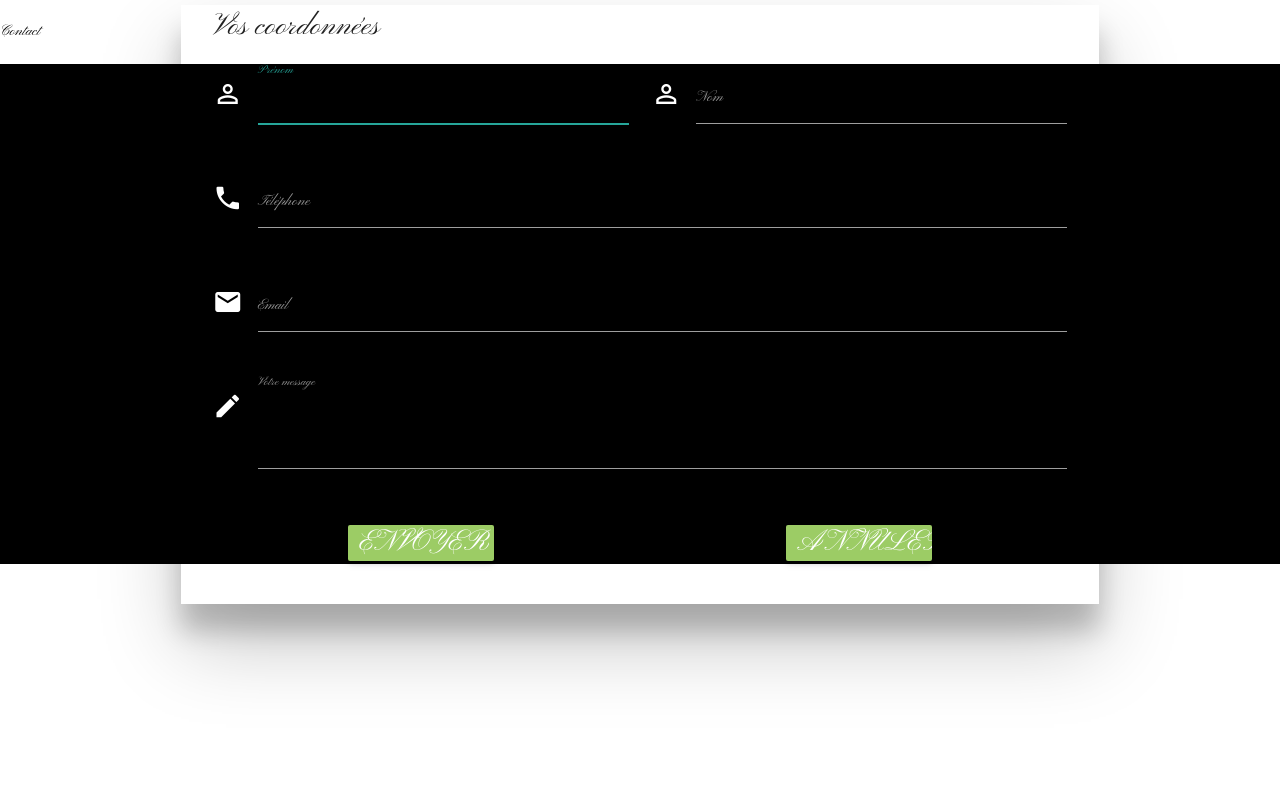
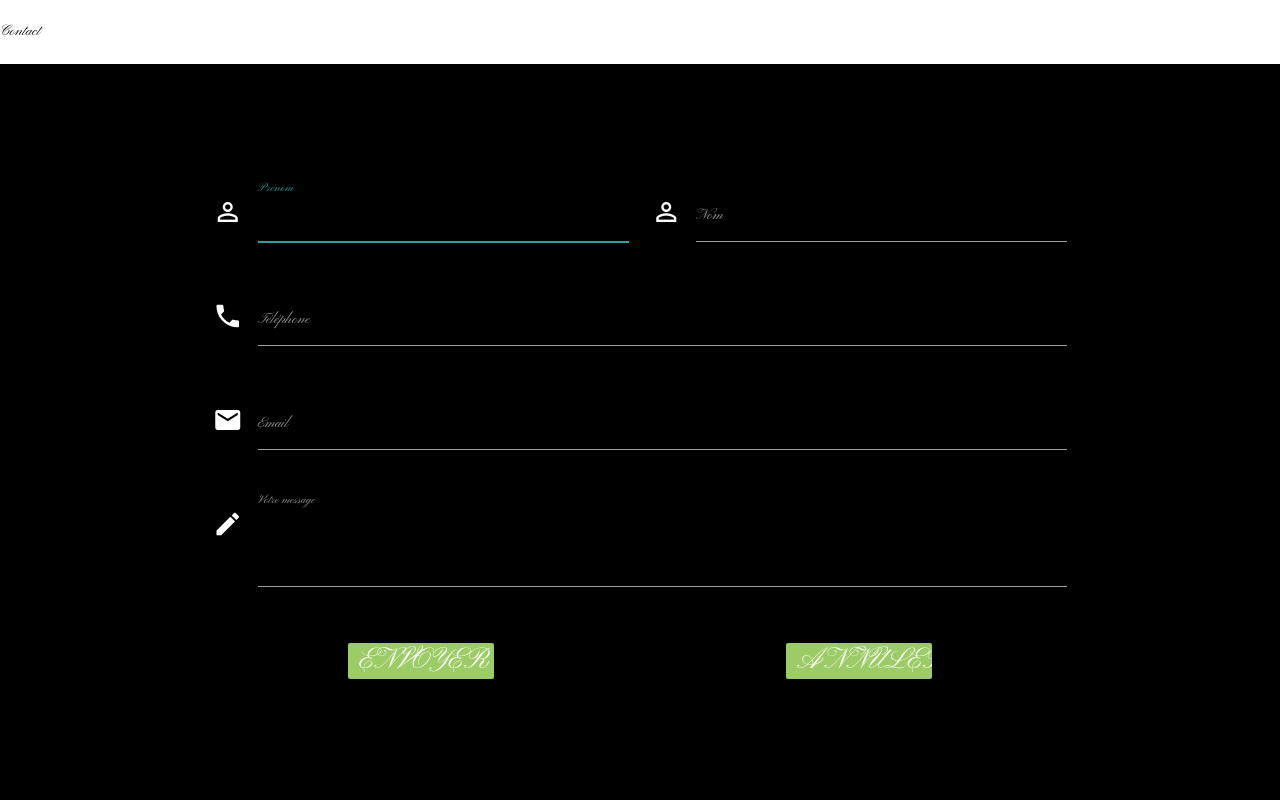
Before and after one commit to juliengrima/bleau_S2_2016_corinne_creation, a PHP site: page /contact.php in a window 1280 px wide. Run offline with PHP 8.4, Linux system fonts and the light colour scheme; some libraries are stand-ins or nearby versions; some web fonts are replaced.

Commit message:
ajout main dans contact.css

```diff
--- a/css/contact.css
+++ b/css/contact.css
@@ -3,6 +3,13 @@
     Created on : 12 oct. 2016, 09:39:10
     Author     : pascal
 */
+
+main {
+    display: flex;
+    flex-direction: column;
+    justify-content: center;
+    flex: 1 0 auto;
+}
 
 
 #body-contact {
```
